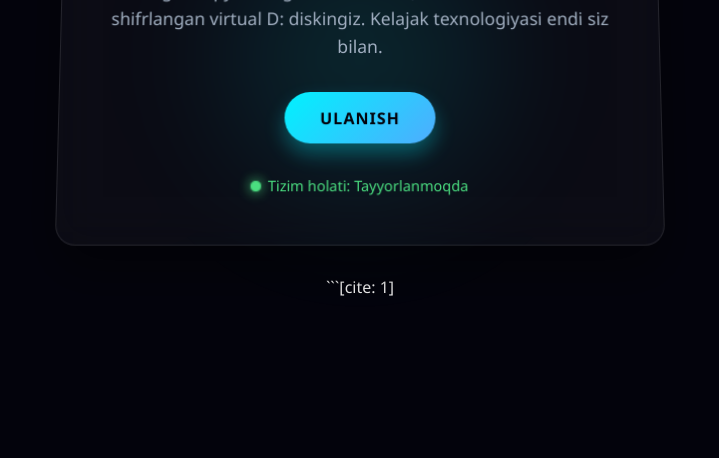
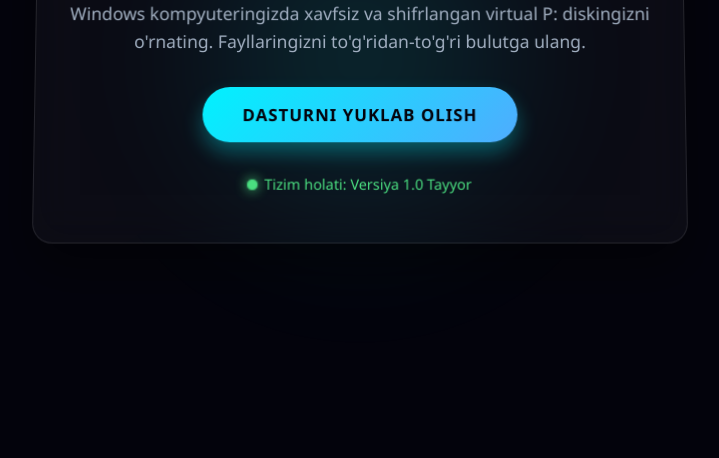
Before and after one commit to abu324854-sketch/Phantom-Space, a plain HTML site: page index.html in a window 1280 px wide. Shown: the part 342-800 px from the top of the page, without its empty margins (280-999 px from the left). Drawn offline with Linux system fonts and the light colour scheme.

Commit message:
Update index.html

````diff
--- a/index.html
+++ b/index.html
@@ -3,7 +3,7 @@
 <head>
     <meta charset="UTF-8">
     <meta name="viewport" content="width=device-width, initial-scale=1.0">
-    <title>Phantom Space — Virtual D: Drive</title>
+    <title>Phantom Space — Virtual P: Drive</title>
     <style>
         * {
             margin: 0;
@@ -24,14 +24,14 @@
         }
         .bg-glow {
             position: absolute;
-            width: 400px;
-            height: 400px;
+            width: 450px;
+            height: 450px;
             background: radial-gradient(circle, rgba(0, 242, 254, 0.15) 0%, rgba(79, 70, 229, 0) 70%);
             top: 50%;
             left: 50%;
             transform: translate(-50%, -50%);
             z-index: -1;
-            filter: blur(50px);
+            filter: blur(60px);
         }
         .container {
             text-align: center;
@@ -44,15 +44,15 @@
             backdrop-filter: blur(20px);
             border-radius: 20px;
             padding: 3rem 2rem;
-            max-width: 600px;
+            max-width: 650px;
             box-shadow: 0 25px 50px rgba(0, 0, 0, 0.5),
                         inset 0 1px 0 rgba(255, 255, 255, 0.1);
-            transform: perspective(1000px) rotateX(5deg);
+            transform: perspective(1000px) rotateX(3deg);
             transition: transform 0.4s ease, box-shadow 0.4s ease;
         }
         .card:hover {
-            transform: perspective(1000px) rotateX(0deg) scale(1.02);
-            box-shadow: 0 30px 60px rgba(0, 242, 254, 0.2),
+            transform: perspective(1000px) rotateX(0deg) scale(1.01);
+            box-shadow: 0 30px 60px rgba(0, 242, 254, 0.25),
                         inset 0 1px 0 rgba(255, 255, 255, 0.2);
         }
         h1 {
@@ -73,8 +73,8 @@
             background: linear-gradient(135deg, #00f2fe 0%, #4facfe 100%);
             color: #03030c;
             border: none;
-            padding: 0.9rem 2.2rem;
-            font-size: 1rem;
+            padding: 1rem 2.5rem;
+            font-size: 1.05rem;
             font-weight: bold;
             border-radius: 30px;
             cursor: pointer;
@@ -82,6 +82,8 @@
             box-shadow: 0 10px 20px rgba(0, 242, 254, 0.3);
             text-transform: uppercase;
             letter-spacing: 1px;
+            text-decoration: none;
+            display: inline-block;
         }
         .btn:hover {
             transform: translateY(-3px);
@@ -117,15 +119,16 @@
     <div class="container">
         <div class="card">
             <h1>PHANTOM SPACE</h1>
-            <p>Sizning kompyuteringizda ko'rinmas, lekin cheksiz va xavfsiz shifrlangan virtual D: diskingiz. Kelajak texnologiyasi endi siz bilan.</p>
-            <button class="btn" onclick="alert('Dastur tez orada ishga tushadi!')">Ulanish</button>
+            <p>Windows kompyuteringizda xavfsiz va shifrlangan virtual P: diskingizni o'rnating. Fayllaringizni to'g'ridan-to'g'ri bulutga ulang.</p>
+
+            <!-- Bu yerga dasturingizning yuklab olish havolasini (.exe fayl linkini) qo'yasiz -->
+            <a href="#" class="btn" onclick="alert('Desktop ilova yuklab olish uchun tayyorlanmoqda!')">Dasturni Yuklab Olish</a>
 
             <div class="status">
                 <span class="dot"></span>
-                <span>Tizim holati: Tayyorlanmoqda</span>
+                <span>Tizim holati: Versiya 1.0 Tayyor</span>
             </div>
         </div>
     </div>
 </body>
 </html>
-```[cite: 1]
````
